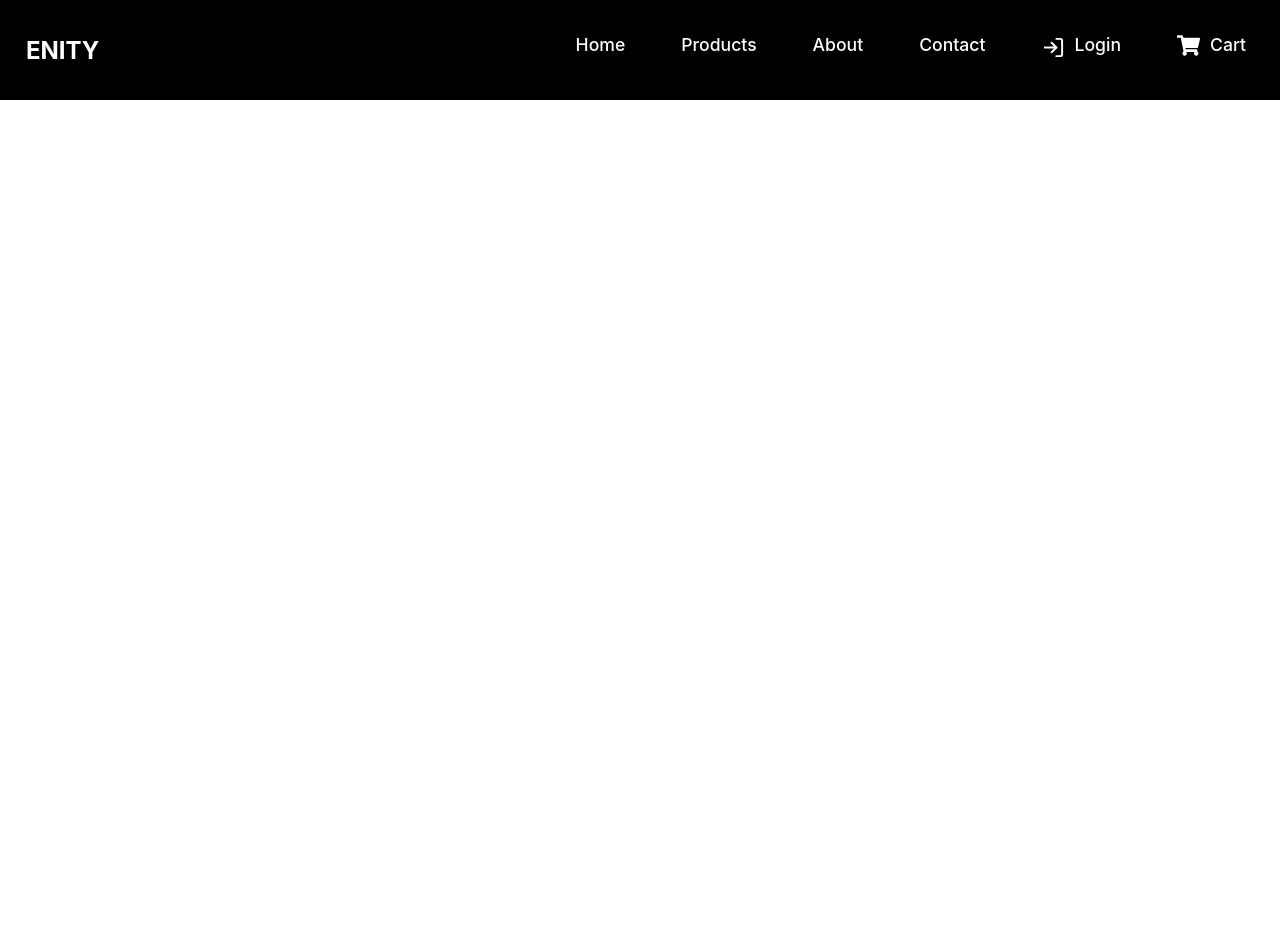
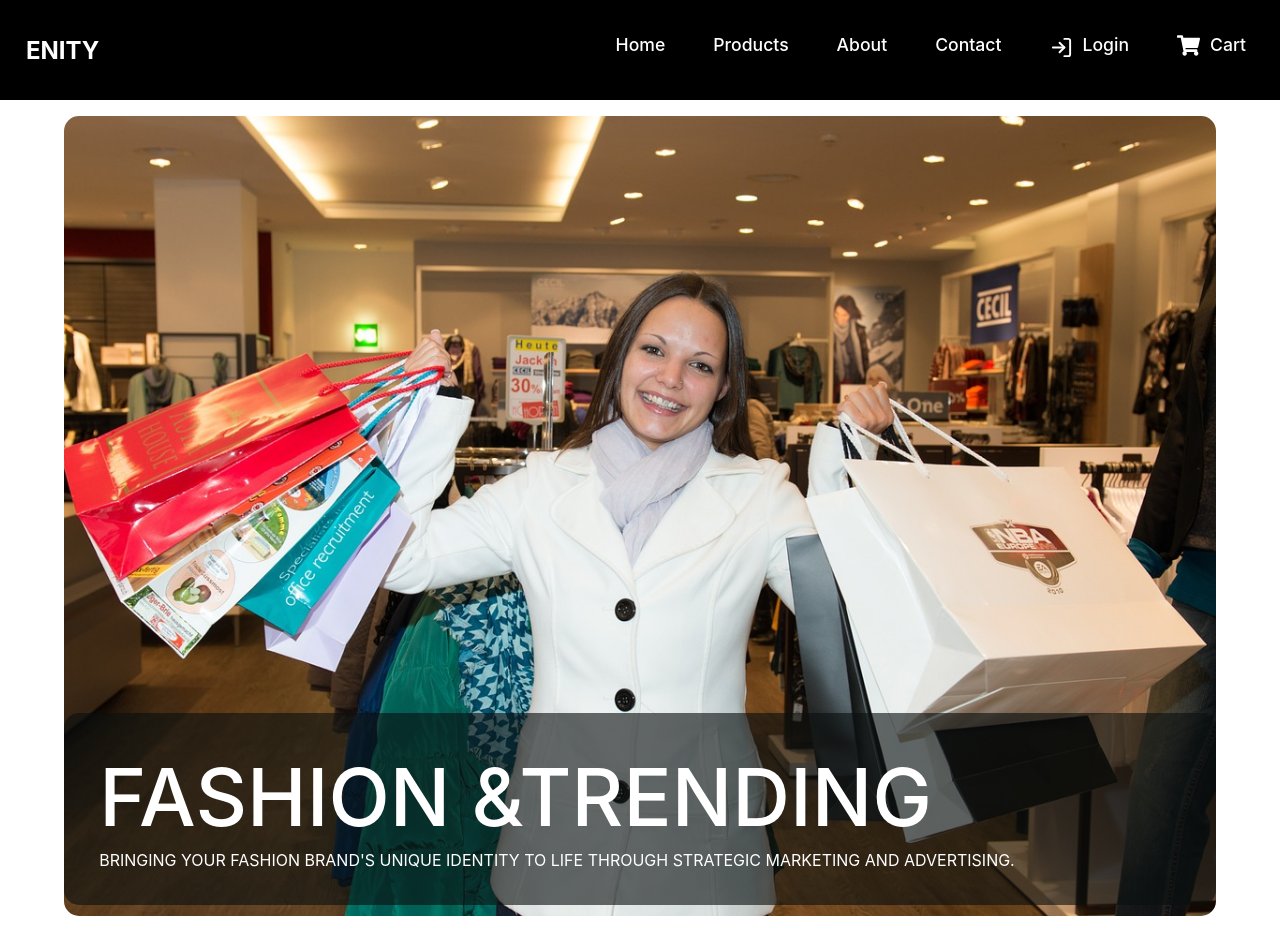
Before and after one commit to SUNKUMARM/E-Commerce, a React (Create React App) app: page / in a window 1280 px wide. Shown: the top 952 px of the page. Before the commit the page ends 800 px from the top, so only its background shows below. Built offline with nearby package versions, Linux system fonts and the light colour scheme.

Commit message:
home page added

```diff
--- a/src/App.js
+++ b/src/App.js
@@ -1,9 +1,11 @@
 import NavBar from "./components/navbar/NavBar";
+import Home from "./pages/home/Home";
 
 function App() {
   return (
     <div className="App">
       <NavBar />
+      <Home />
     </div>
   );
 }
--- a/src/components/navbar/navbar.css
+++ b/src/components/navbar/navbar.css
@@ -60,7 +60,7 @@
     display: block;
     color: white;
     display: flex;
-    gap: 1.5rem;
+    gap: 1rem;
     font-size: 1.1rem;
     font-weight: 500;
   }
--- /dev/null
+++ b/src/pages/home/Home.jsx
@@ -0,0 +1,27 @@
+import React from "react";
+import shop from "../../assets/shop3.jpg";
+import "./home.css";
+
+const Home = () => {
+  return (
+    <div className="home-container">
+      <div
+        className="home-parent"
+        style={{
+          backgroundImage: `url(${shop})`,
+          backgroundPosition: "center center",
+          backgroundSize: "cover",
+        }}
+      ></div>
+      <div className="home-content">
+        <p>FASHION &TRENDING </p>
+        <p>
+          BRINGING YOUR FASHION BRAND'S UNIQUE IDENTITY TO LIFE THROUGH
+          STRATEGIC MARKETING AND ADVERTISING.
+        </p>
+      </div>
+    </div>
+  );
+};
+
+export default Home;
--- /dev/null
+++ b/src/pages/home/home.css
@@ -0,0 +1,46 @@
+.home-container {
+  display: grid;
+  place-items: center;
+}
+.home-parent {
+  margin: 1rem 0;
+  height: 45vh;
+  width: 90vw;
+  border-radius: 15px;
+}
+.home-content {
+  background: rgba(29, 27, 27, 0.899);
+  width: 90vw;
+  border-radius: 15px;
+  padding: 1rem;
+  color: white;
+}
+.home-content > :nth-child(1) {
+  font-size: 1.5rem;
+  font-weight: 500;
+}
+.home-content > :nth-child(2) {
+  margin-top: 5px;
+  font-size: 0.8rem;
+}
+@media (min-width: 1016px) {
+  .home-parent {
+    height: 800px;
+    width: 90vw;
+  }
+  .home-content {
+    padding: 2.2rem;
+    width: 90vw;
+    position: relative;
+    bottom: 13.7rem;
+    border-radius: 15px;
+    background: rgba(10, 15, 15, 0.61);
+  }
+  .home-content > :nth-child(1) {
+    font-size: 5rem;
+  }
+  .home-content > :nth-child(2) {
+    margin-top: 5px;
+    font-size: 1rem;
+  }
+}
```
Also changed, not shown: src/assets/shop3.jpg (added).
